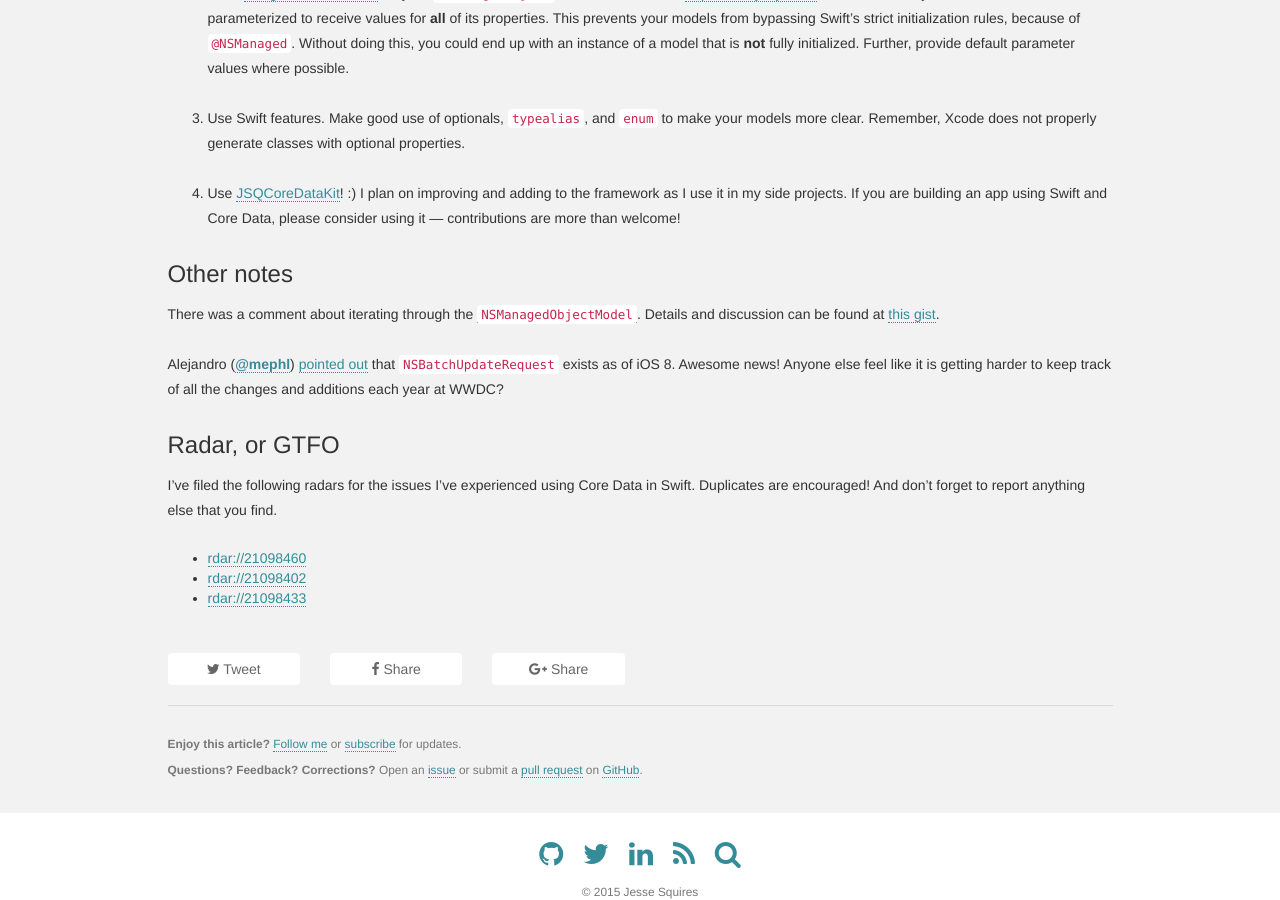
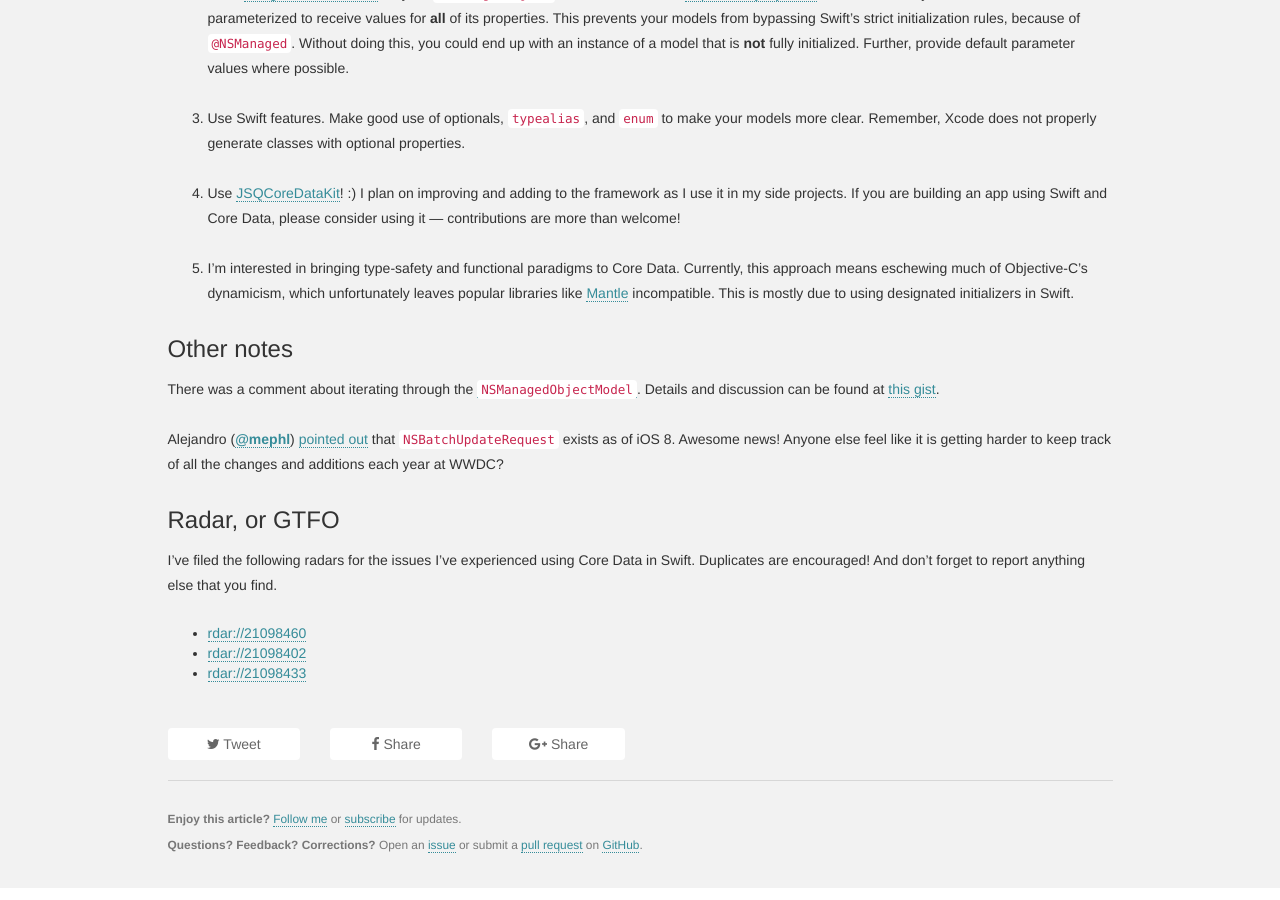
Before and after one commit to jessesquires/jessesquires.com, a Jekyll site: the page built from _posts/2015-05-25-using-core-data-in-swift.md, in a window 1280 px wide and 900 px high, scrolled down 702 px. Built offline with Jekyll 4.4.1, drawn with Linux system fonts in a browser that asks for light colours; nearby versions of some CDN libraries; Markdown is read by kramdown in place of the engine named in the settings.

Commit message:
update post

```diff
--- a/_posts/2015-05-25-using-core-data-in-swift.md
+++ b/_posts/2015-05-25-using-core-data-in-swift.md
@@ -20,6 +20,8 @@ Realm's notes and transcription are excellent, but I want to briefly to reiterat
 
 1. Use [JSQCoreDataKit](https://github.com/jessesquires/JSQCoreDataKit)! :) I plan on improving and adding to the framework as I use it in my side projects. If you are building an app using Swift and Core Data, please consider using it &mdash; contributions are more than welcome!
 
+1. I'm interested in bringing type-safety and functional paradigms to Core Data. Currently, this approach means eschewing much of Objective-C's dynamicism, which unfortunately leaves popular libraries like [Mantle](https://github.com/Mantle/Mantle) incompatible. This is mostly due to using designated initializers in Swift.
+
 ### Other notes
 
 There was a comment about iterating through the [`NSManagedObjectModel`](https://developer.apple.com/library/prerelease/ios/documentation/Cocoa/Reference/CoreDataFramework/Classes/NSManagedObjectModel_Class/index.html). Details and discussion can be found at [this gist](https://gist.github.com/nevyn/d22c4684370fa07078dd).
```
